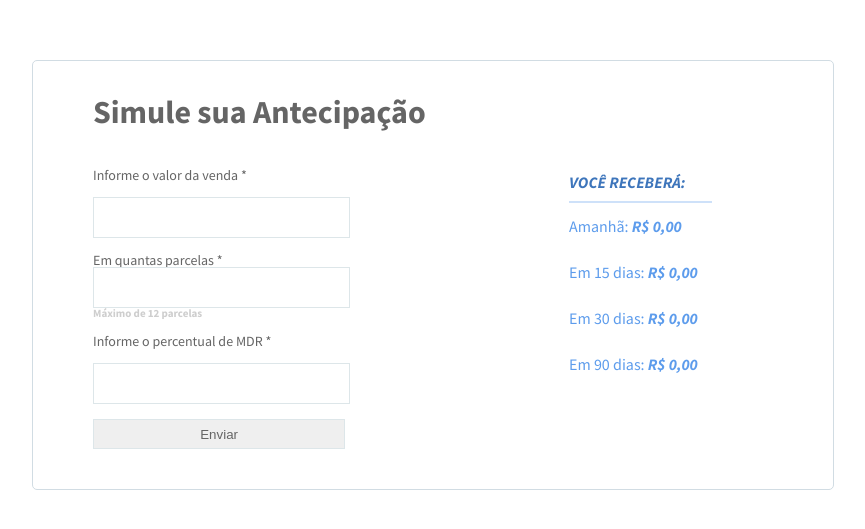
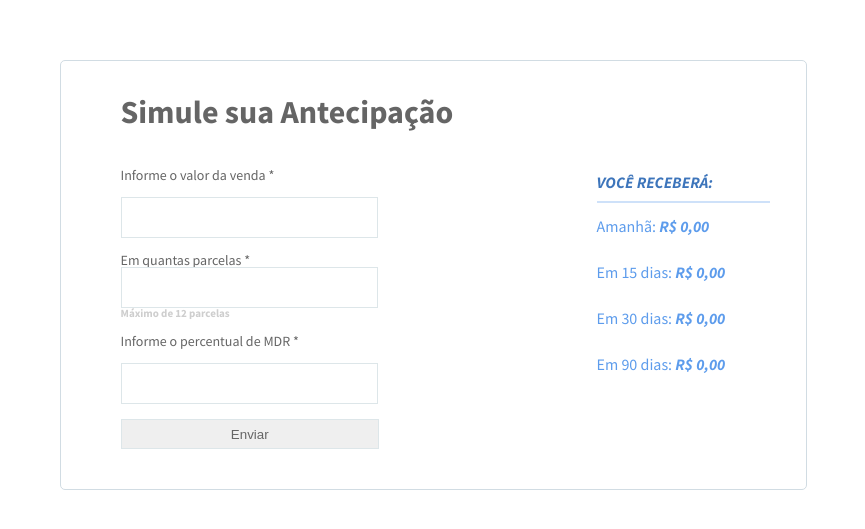
Before and after one commit to Leeo-Henrique/desafio-kenzie-front-end, a React (Create React App) app: page / in a window 1280 px wide. Shown: the part 125-654 px from the top of the page, without its empty margins (207-1072 px from the left). Built offline with nearby package versions, Linux system fonts and the light colour scheme.

Commit message:
fix: css position

```diff
--- a/src/App.css
+++ b/src/App.css
@@ -11,7 +11,7 @@ main {
   max-width: 680px;
   border: 1px solid #d1dce3;
   border-radius: 5px;
-  padding: 10px 60px;
+  padding: 10px 5px 10px 60px;
 
   align-items: center;
 }
--- a/src/Components/formulario/form.css
+++ b/src/Components/formulario/form.css
@@ -20,7 +20,7 @@ form input {
 }
 form button {
   height: 30px;
-  width: 53%;
+  width: 54.3%;
   border: 1px solid #dde6e9;
   margin-bottom: 30px;
   cursor: pointer;
@@ -44,3 +44,6 @@ input::-webkit-inner-spin-button {
   -webkit-appearance: none;
   margin: 0;
 }
+input:focus{
+  border-color: ;
+}
--- a/src/Components/formulario/index.js
+++ b/src/Components/formulario/index.js
@@ -5,26 +5,27 @@ export const Form = ({ SetRes, SetLoading }) => {
   const [Installments, SetInstallments] = useState("");
   const [Mdr, SetMdr] = useState("");
 
-  const Object = {
+  const Data = {
     amount: Amount,
     installments: Installments,
     mdr: Mdr,
   };
 
   const SendData = async () => {
-    if (Object.amount < 1000) {
+    // verificações do back-end
+    if (Data.amount < 1000) {
       window.alert("Amount cannot be less than 1000");
       return SetAmount(0);
     }
-    if (Object.installments < 1) {
+    if (Data.installments < 1) {
       window.alert("Installments cannot be less than 1");
       return SetInstallments(0);
     }
-    if (Object.installments > 12) {
+    if (Data.installments > 12) {
       window.alert("Installments cannot be greater than 12");
       return SetInstallments(0);
     }
-    if (Object.mdr > 100) {
+    if (Data.mdr > 100) {
       window.alert("Mdr cannot be greater than 100");
       return SetMdr(0);
     }
@@ -35,11 +36,15 @@ export const Form = ({ SetRes, SetLoading }) => {
       headers: {
         "Content-Type": "application/json",
       },
-      body: JSON.stringify(Object),
+      body: JSON.stringify(Data),
     })
       .then((res) => res.json())
       .then((res) => {
-        console.log(res);
+        if (res.message) {
+          // dependendo da resposta ela nao vai para o catch assim
+          // tratando de uma forma diferente
+          window.alert(`Algo deu errado, ${res.message}`);
+        }
         SetRes(res);
         SetLoading(false);
       })
--- a/src/Components/rentabilidade/styles.css
+++ b/src/Components/rentabilidade/styles.css
@@ -9,7 +9,7 @@
   opacity: 30%;
 }
 .Rent span {
-  width: 70%;
+  width: 85%;
   height: 2px;
 }
 
```
